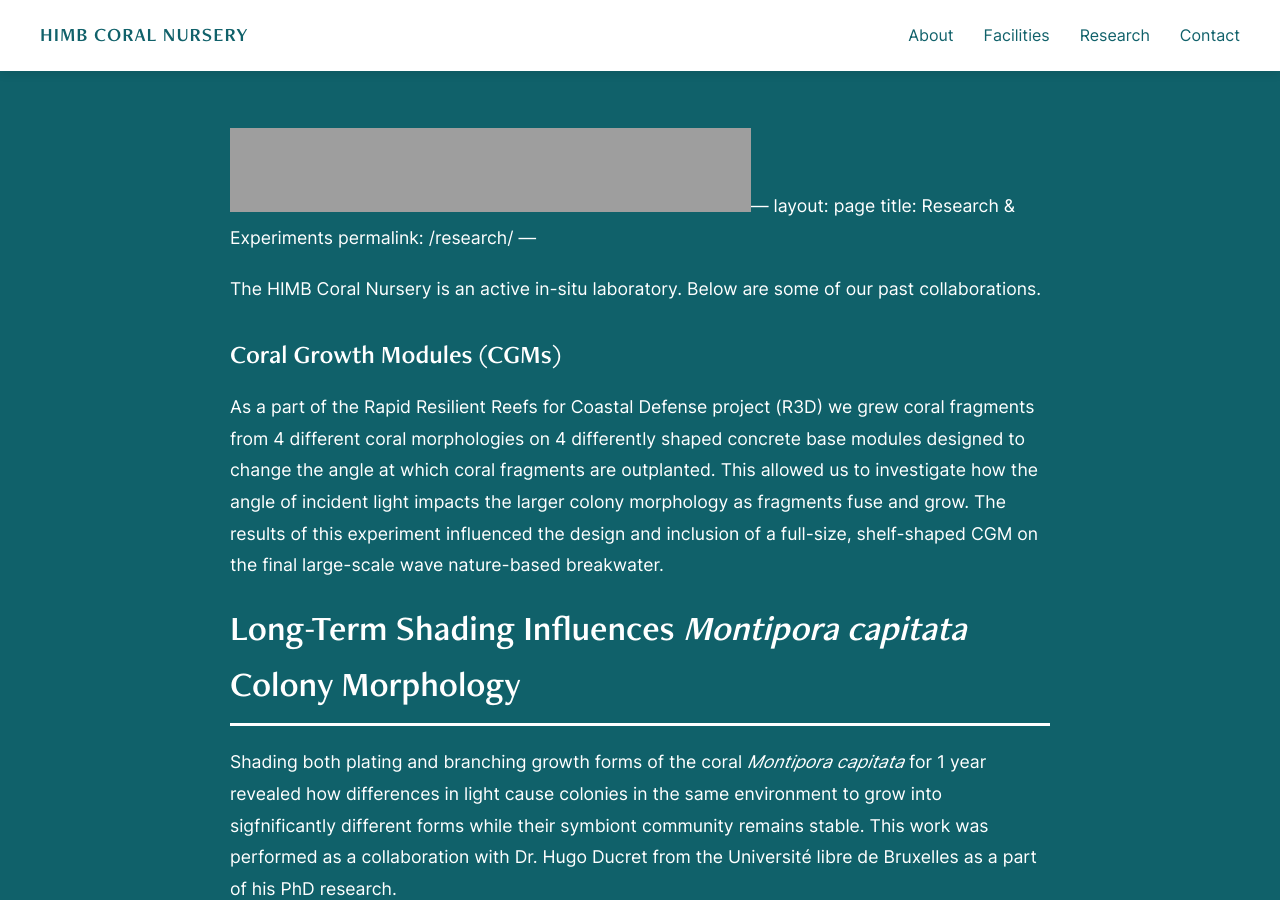
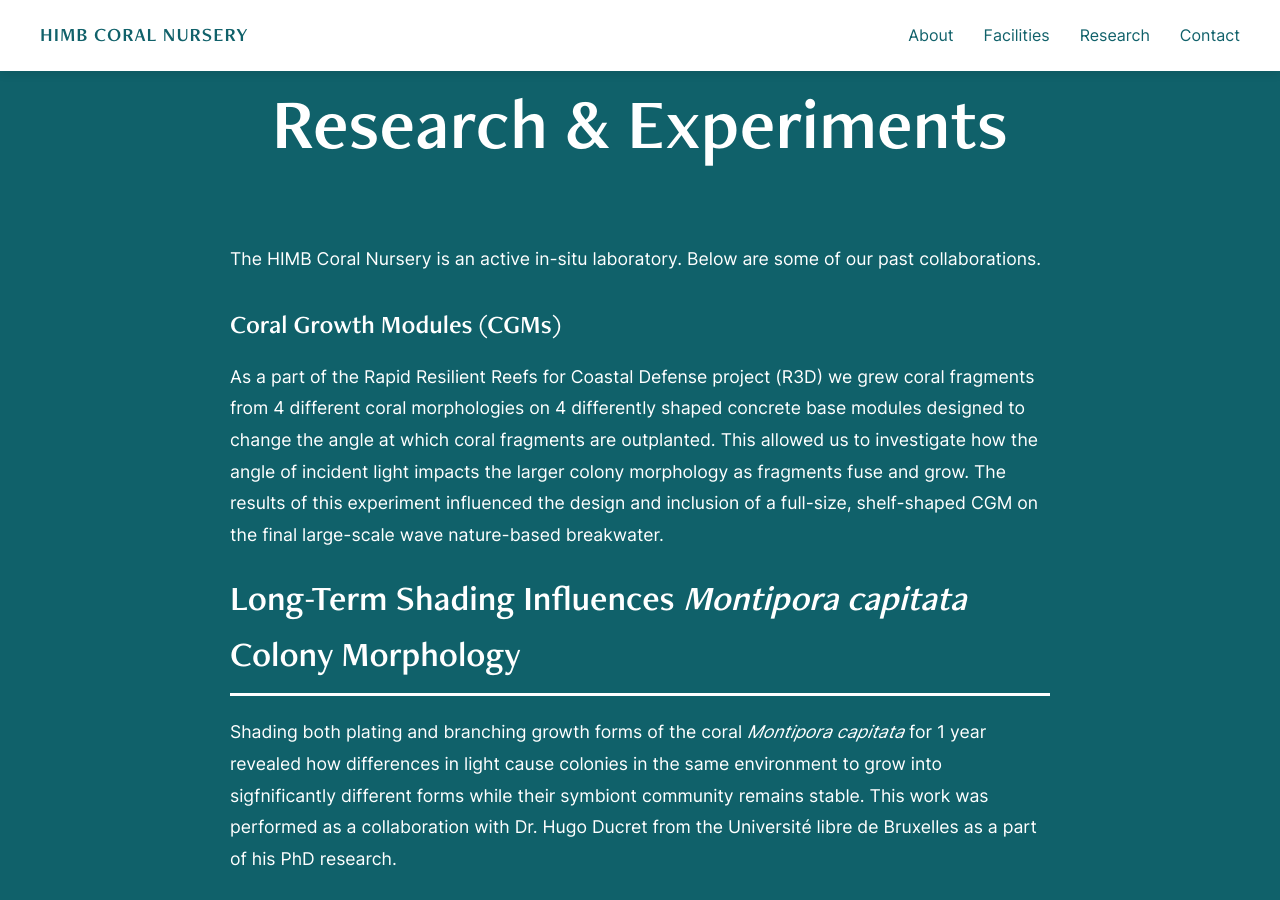
Before and after one commit to himb-coral-nursery/himb-coral-nursery.github.io, a Jekyll site: the page built from research.md, in a window 1280 px wide and 900 px high. Built offline with Jekyll 4.4.1, drawn with Linux system fonts in a browser that asks for light colours; our own code applies the rules of GitHub Pages for plain Markdown files; grey boxes are pictures that could not be loaded.

Commit message:
Update research.md

```diff
--- a/research.md
+++ b/research.md
@@ -1,4 +1,4 @@
-<img width="521" height="84" alt="image" src="https://github.com/user-attachments/assets/3ef6aeae-f344-4252-bc5e-00a98c512928" />---
+---
 layout: page
 title: Research & Experiments
 permalink: /research/
```
